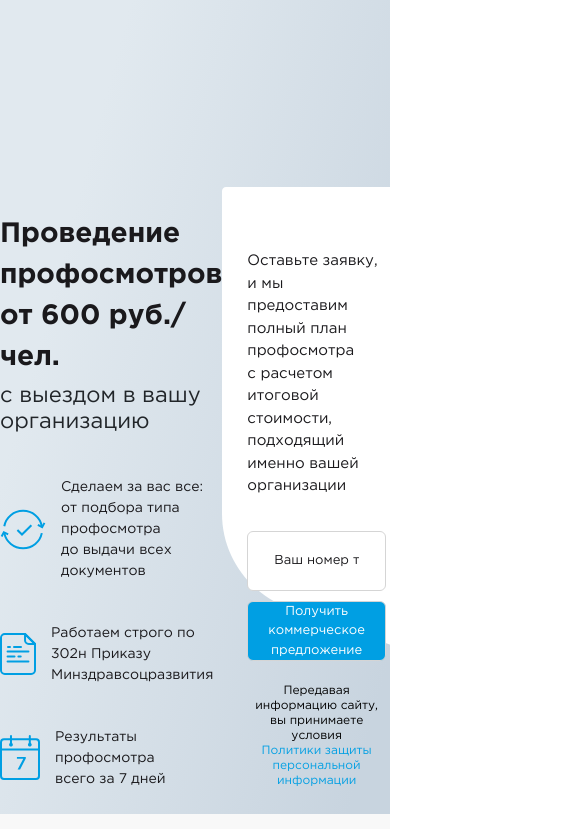
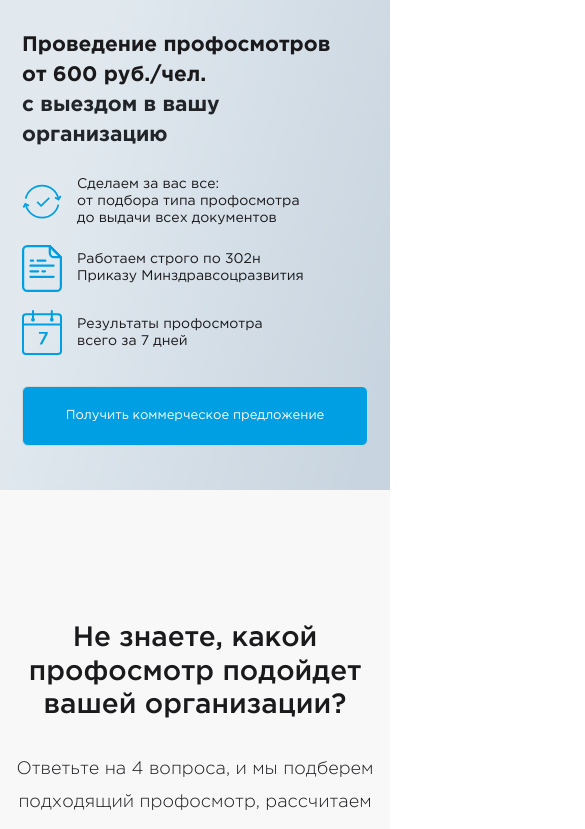
Before and after one commit to IlyaSoGood/testwork, a website: page src/index.html in a window 390 px wide. Shown: the part 85-914 px from the top of the page, 585 px wide, since content can reach past the window. Drawn offline with nearby package versions, Linux system fonts and the light colour scheme; files that its build step writes are made by us from their sources; files whose address does not match are found by name.

Commit message:
Header and Promo Adapted

```diff
--- a/src/index.html
+++ b/src/index.html
@@ -63,6 +63,7 @@
                         <div class="promo__item-descr">Результаты профосмотра<br>всего за 7 дней</div>
                     </div>
                 </div>
+                <button class="promo__button-mobile">Получить коммерческое предложение</button>
                 <a href="#selection">Подобрать профосмотр</a>
             </div>
             <img src="img/promo_girl.webp" alt="girl" class="promo__img">
--- a/src/scss/_media.scss
+++ b/src/scss/_media.scss
@@ -8,20 +8,23 @@
             padding-left: 20px;
             margin: 0;
             justify-content: center;
+            align-items: center;
         }
         &__menu {
+            margin: 0;
             display: flex;
             position: fixed;
             flex-direction: column;
             justify-content: center;
             align-items: center;
-            top: 0;
+            top: 69px;
             left: -100%;
-            width: 50%;
+            width: 100%;
             height: 100vh;
             padding: 20px 15px;
-            background-color: rgba(0,0,0, .8);
+            background-color: #fff;
             transition: 0.6s all;
+            z-index: 1;
             &_active {
                 left: 0
             }
@@ -36,8 +39,6 @@
         }
         &__logo {
             max-width: 113px;
-            margin-right: 28px;
-
             &_sub {
                 display: none;
             }
@@ -51,6 +52,7 @@
         }
         &__wrapper {
             margin: 0;
+            margin-right: 24px;
             display: flex;
             justify-content: center;
         }
@@ -73,7 +75,46 @@
     }
 
     .promo {
+        padding: 0 22px;
+        height: 506px;
         &__img {
+            display: none;
+        }
+        form {
+            display: none;
+        }
+        &__wrapper {
+            margin-top: 46px;
+            h1 {
+                font-size: 21px;
+                line-height: 30px;
+            }
+            h2 {
+                margin: 0;
+                margin-bottom: 26px;
+                font-size: 21px;
+                line-height: 30px;
+                font-weight: 900;
+            }
+        }
+        a {
+            display: none;
+        }
+        &__item {
+            margin: 0;
+            margin-bottom: 18px;
+        }
+        &__item-descr {
+            line-height: 17px;
+        }
+        &__button-mobile {
+            display: block;
+            margin-top: 30px;
+        }
+    }
+
+    .selection {
+        .tabheader {
             display: none;
         }
     }
@@ -81,7 +122,7 @@
     .hamburger {
         display: block;
         position: absolute;
-        right: 10px;
+        left: 314px;
         top: 50%;
         transform: translateY(-50%);
         width: 25px;
--- a/src/scss/blocks/_promo.scss
+++ b/src/scss/blocks/_promo.scss
@@ -34,6 +34,12 @@
         align-items: center;
         margin-top: 41px;
     }
+    &__item-icon {
+        width: 40px;
+        img {
+            width: 100%;
+        }
+    }
     &__item-descr {
         max-width: 240px;
         margin-left: 15px;
@@ -48,4 +54,17 @@
         left: 220px;
         bottom: 0;
     }
+    &__button-mobile {
+        display: none;
+        margin: 0 auto;
+        padding: 0 20px;
+        width: 100%;
+        height: 60px;
+        border: 1px solid #D5D5D5;
+        border-radius: 6px;
+        font-size: 13px;
+        color: #fff;
+        background-color: $main-color;
+        font-weight: 400;
+    }
 }
```
Also changed, not shown: dist/css/style.min.css, dist/index.html.
